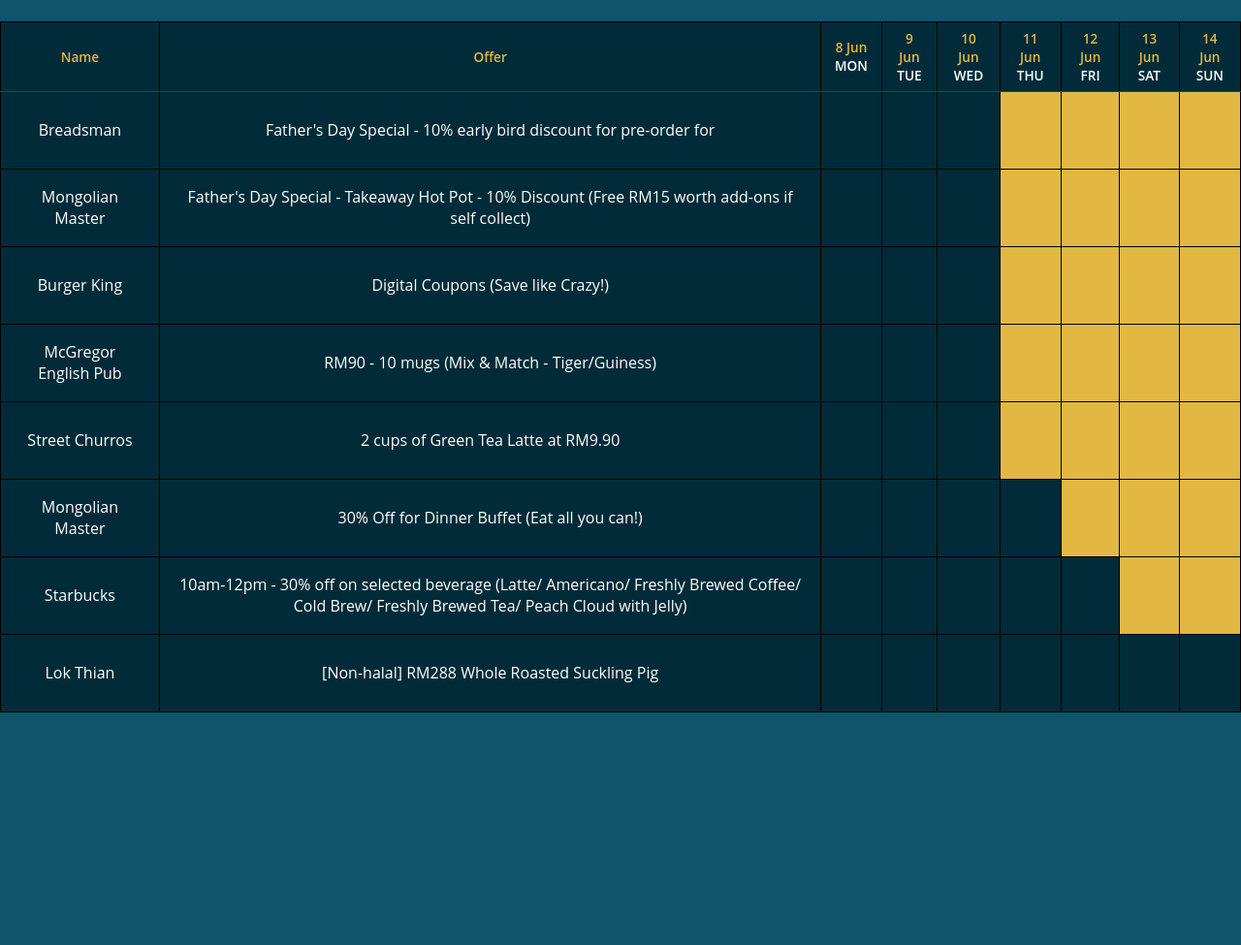
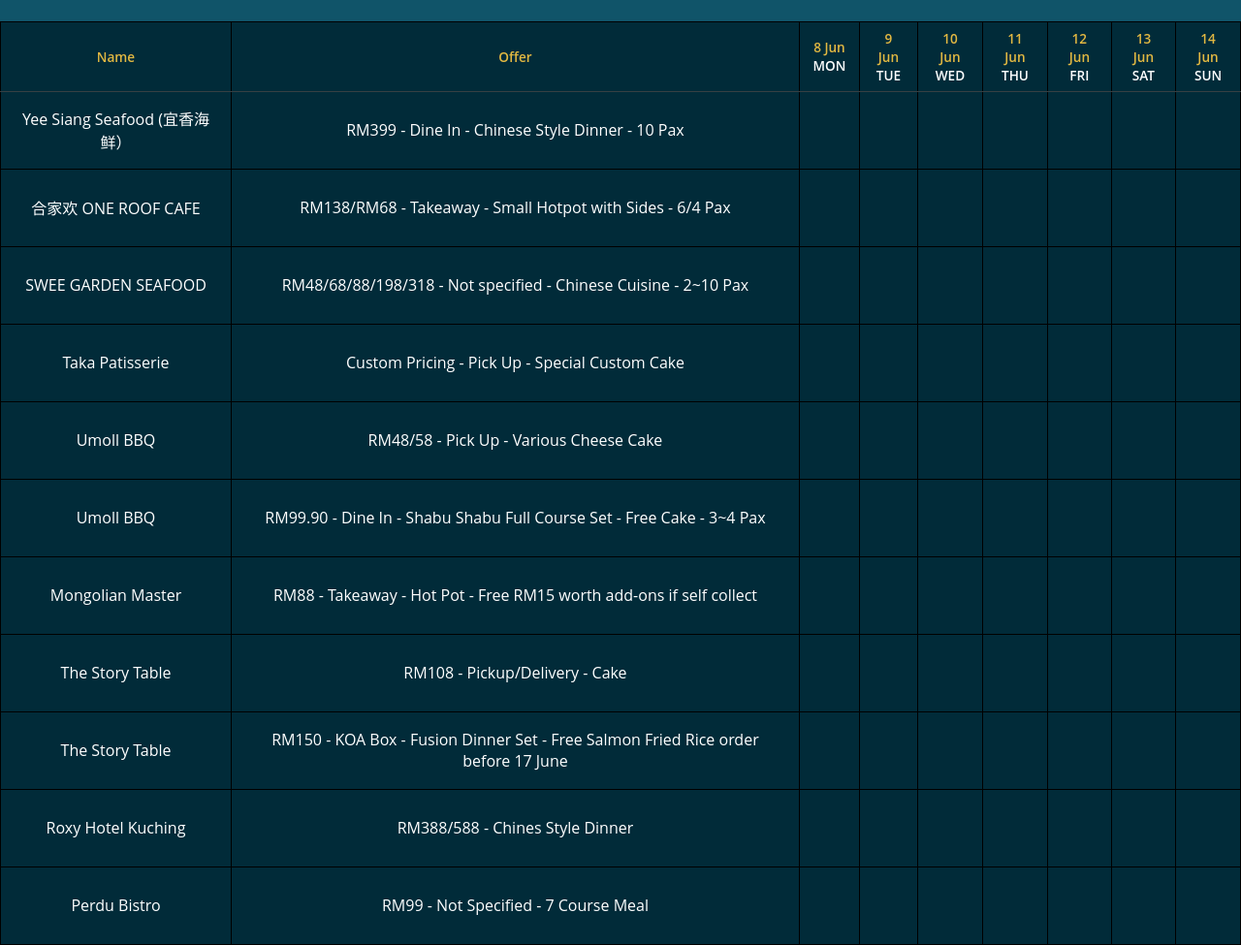
Before and after one commit to cydestiny/foodschedule, a Jekyll site: the page built from index.html, in a window 1280 px wide. Shown: the whole page at 97% size. Built offline with Jekyll 4.4.1, drawn with Linux system fonts in a browser that asks for light colours; before the commit the page ends 900 px from its top, so only the background shows below that.

Commit message:
Update post.yaml

```diff
--- a/_data/post.yaml
+++ b/_data/post.yaml
@@ -1,44 +1,58 @@
-- post: Breadsman
-  link: 'https://www.facebook.com/BreadsmanKuching/posts/2613348068994923'
-  start: 11 Jun
-  end: 15 Jun
-  desc: 'Father''s Day Special - 10% early bird discount for pre-order for '
+- post: Yee Siang Seafood (宜香海鲜）
+  link: >-
+    https://www.facebook.com/yeesiangseafood/photos/a.744619745622656/846144952136801/
+  start: 15 Jun
+  end: 19 Jun
+  desc: RM399 - Dine In - Chinese Style Dinner - 10 Pax
+- post: 合家欢 ONE ROOF CAFE
+  link: 'https://www.facebook.com/oneroofcafe/posts/1375610645972082'
+  start: 16 Jun
+  end: 20 Jun
+  desc: RM138/RM68 - Takeaway - Small Hotpot with Sides - 6/4 Pax
+- post: SWEE GARDEN SEAFOOD
+  link: 'https://www.facebook.com/153721344729197/posts/2617059485062025'
+  start: 15 Jun
+  end: 20 Jun
+  desc: RM48/68/88/198/318 - Not specified - Chinese Cuisine - 2~10 Pax
+- post: Taka Patisserie
+  link: 'https://www.facebook.com/VivacityMegamall/posts/2774844105949683'
+  start: 15 Jun
+  end: 20 Jun
+  desc: Custom Pricing - Pick Up - Special Custom Cake
+- post: Umoll BBQ
+  link: 'https://www.facebook.com/umollbbq/posts/2920922058005707'
+  start: 15 Jun
+  end: 20 Jun
+  desc: RM48/58 - Pick Up - Various Cheese Cake
+- post: Umoll BBQ
+  link: 'https://www.facebook.com/umollbbq/posts/2920922058005707'
+  start: 15 Jun
+  end: 20 Jun
+  desc: RM99.90 - Dine In - Shabu Shabu Full Course Set - Free Cake - 3~4 Pax
 - post: Mongolian Master
   link: 'https://www.facebook.com/MongolianMasterkuching/posts/1851183298352616'
-  start: 11 Jun
-  end: 21 Jun
+  start: 15 Jun
+  end: 20 Jun
+  desc: RM88 - Takeaway - Hot Pot -  Free RM15 worth add-ons if self collect
+- post: The Story Table
+  link: 'https://www.facebook.com/thestorytablekch/posts/656227158318577'
+  start: 15 Jun
+  end: 20 Jun
+  desc: RM108 - Pickup/Delivery - Cake
+- post: The Story Table
+  link: 'https://www.facebook.com/thestorytablekch/posts/656232908318002'
+  start: 15 Jun
+  end: 20 Jun
   desc: >-
-    Father's Day Special - Takeaway Hot Pot - 10% Discount (Free RM15 worth
-    add-ons if self collect)
-- post: Burger King
-  link: 'https://www.facebook.com/media/set/?set=a.3157806210943735&type=3'
-  start: 11 Jun
-  end: 30 Jun
-  desc: Digital Coupons (Save like Crazy!)
-- post: McGregor English Pub
-  link: 'https://www.facebook.com/McgEnglishPub/posts/610517106233685'
-  start: 11 Jun
-  end: 30 Jun
-  desc: RM90 - 10 mugs (Mix & Match - Tiger/Guiness)
-- post: Street Churros
-  link: 'https://www.facebook.com/VivacityMegamall/posts/2782312225202871'
-  start: 11 Jun
-  end: 30 Jun
-  desc: 2 cups of Green Tea Latte at RM9.90
-- post: Mongolian Master
-  link: 'https://www.facebook.com/MongolianMasterkuching/posts/1852440861560193'
-  start: 12 Jun
-  end: 30 Jun
-  desc: 30% Off for Dinner Buffet (Eat all you can!)
-- post: Starbucks
-  link: 'https://www.facebook.com/StarbucksMalaysia/posts/10163773827785333'
-  start: 13 Jun
-  end: 14 Jun
-  desc: >-
-    10am-12pm - 30% off on selected beverage (Latte/ Americano/ Freshly Brewed
-    Coffee/ Cold Brew/ Freshly Brewed Tea/ Peach Cloud with Jelly)
-- post: Lok Thian
-  link: 'https://www.facebook.com/LokThianRestaurant/'
+    RM150 - KOA Box - Fusion Dinner Set - Free Salmon Fried Rice order before 17
+    June
+- post: Roxy Hotel Kuching
+  link: 'https://www.facebook.com/roxyhotelkch/posts/30175646516553222'
   start: 15 Jun
-  end: 30 Jun
-  desc: '[Non-halal] RM288 Whole Roasted Suckling Pig'
+  end: 20 Jun
+  desc: 'RM388/588 - Chines Style Dinner '
+- post: Perdu Bistro
+  link: 'https://www.facebook.com/PerduBistro/posts/2853427251449426'
+  start: 15 Jun
+  end: 20 Jun
+  desc: RM99 - Not Specified - 7 Course Meal
```
